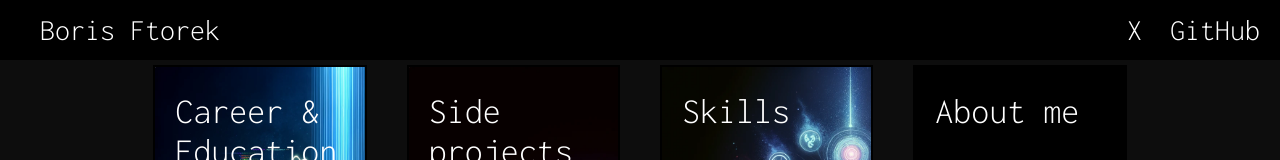
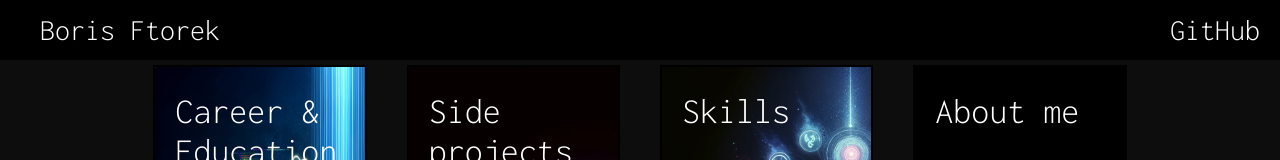
Before and after one commit to Breehze/Me, a Vue app: page / in a window 1280 px wide. Shown: the top 160 px of the page. Built offline with nearby package versions, Linux system fonts and the light colour scheme; what tailwindcss-animated would draw is missing.

Commit message:
Removed unnecessary stuff

```diff
--- a/src/components/Navbar.vue
+++ b/src/components/Navbar.vue
@@ -10,9 +10,6 @@
     <div class="relative">
         <h1 class="text-white text-xl ml-7 sm:text-3xl">Boris Ftorek</h1>
         <div class=" absolute text-xl top-0 right-2 flex justify-center text-white">
-            <a href="https://twitter.com/Breehze2" target="_blank">
-                <h1 class="text-white  text-xl ml-7 hover:opacity-50 cursor-pointer sm:text-3xl">X</h1>
-            </a>
             <a href="https://github.com/Breehze" target="_blank">
                 <h1 class="text-white text-xl ml-7 hover:opacity-50 cursor-pointer sm:text-3xl">GitHub</h1>
             </a>
```
